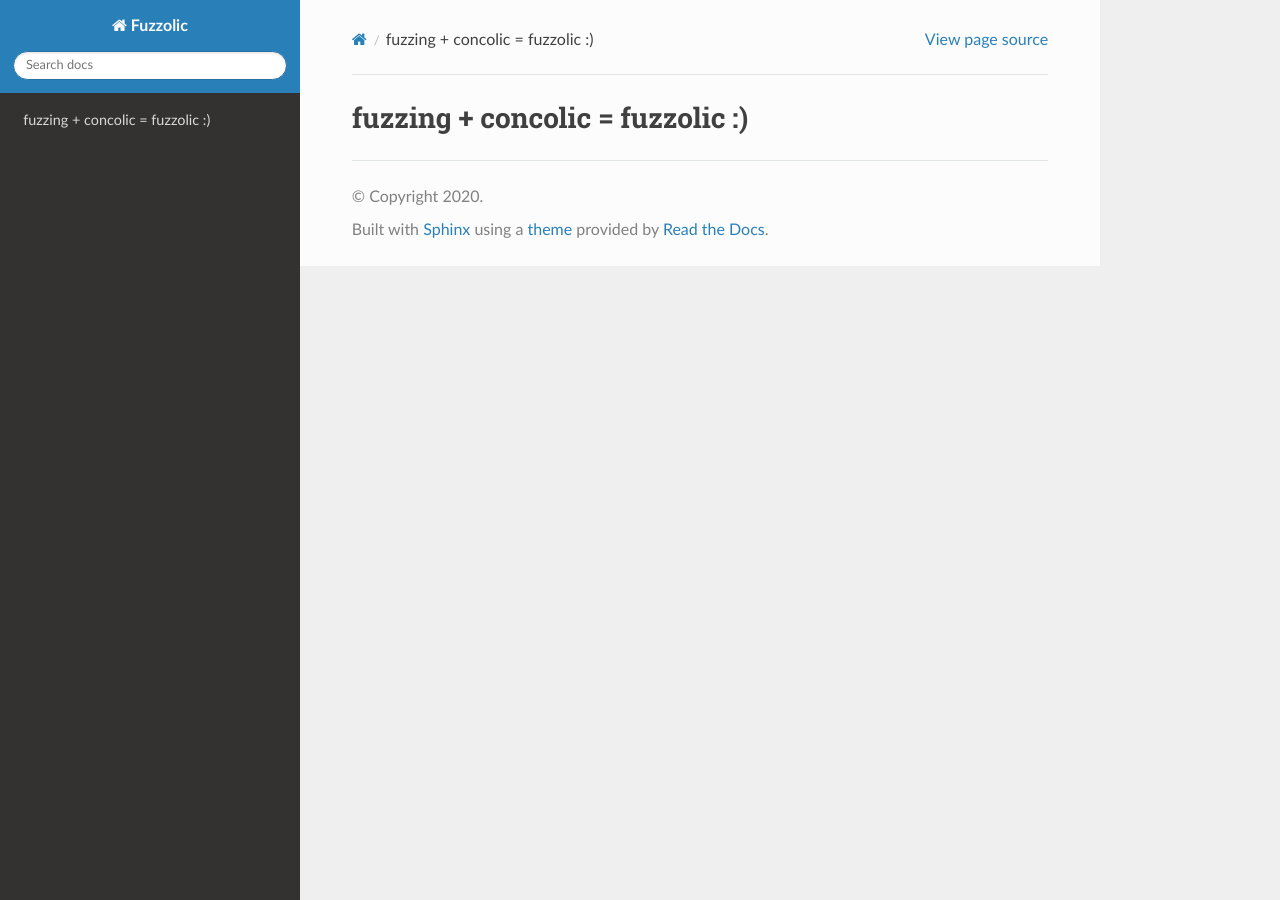
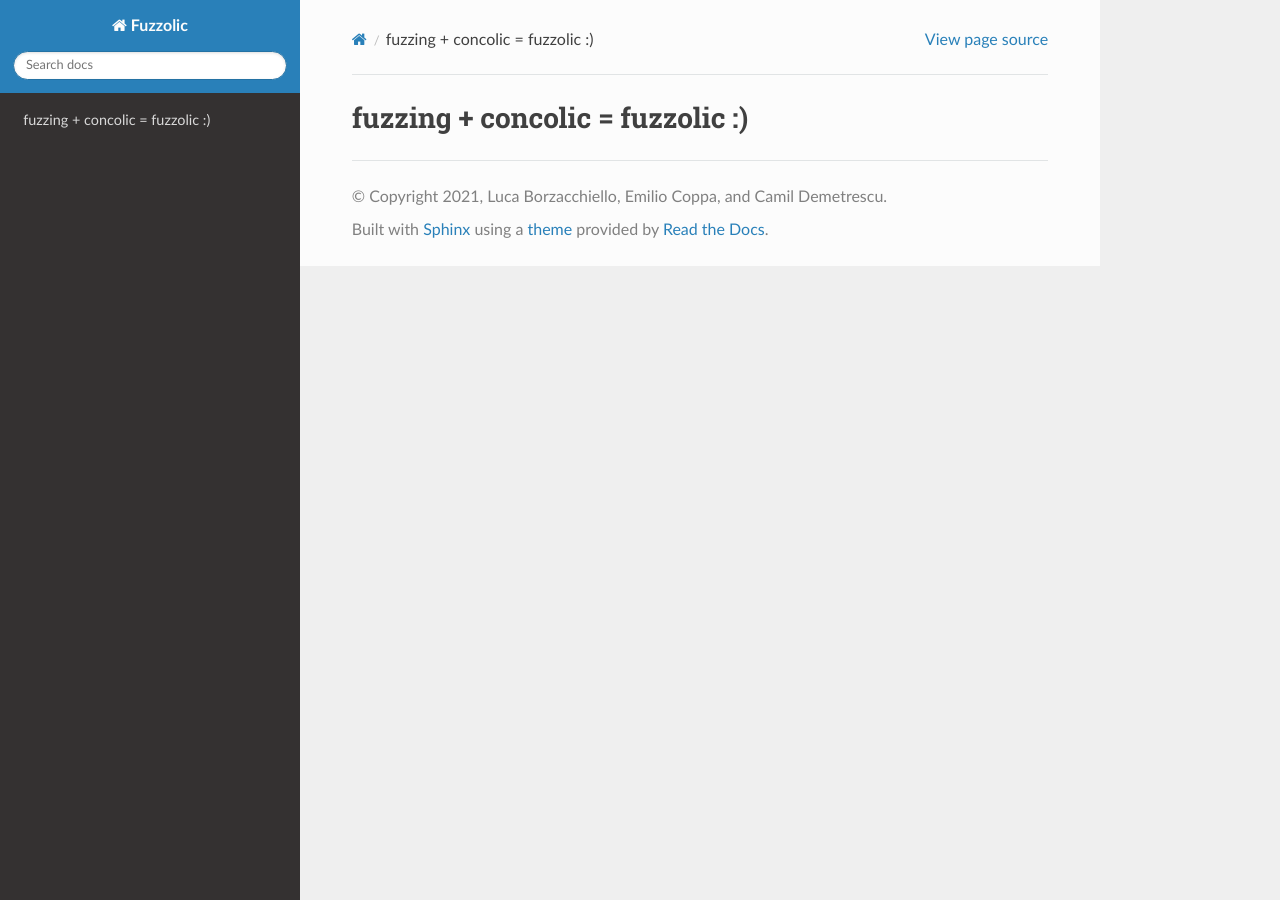
Before and after one commit to season-lab/fuzzolic, a Sphinx documentation site: the page built from docs/index.rst, in a window 1280 px wide. Built offline with Sphinx 7.4.7 and the Read the Docs theme 2.0.0, drawn with Linux system fonts in a browser that asks for light colours.

Commit message:
Update conf.py

```diff
--- a/docs/conf.py
+++ b/docs/conf.py
@@ -19,7 +19,7 @@ import sphinx_rtd_theme
 # -- Project information -----------------------------------------------------
 
 project = 'Fuzzolic'
-copyright = '2020'
+copyright = '2021, Luca Borzacchiello, Emilio Coppa, and Camil Demetrescu'
 author = 'Luca Borzacchiello, Emilio Coppa, and Camil Demetrescu'
 
 
```
